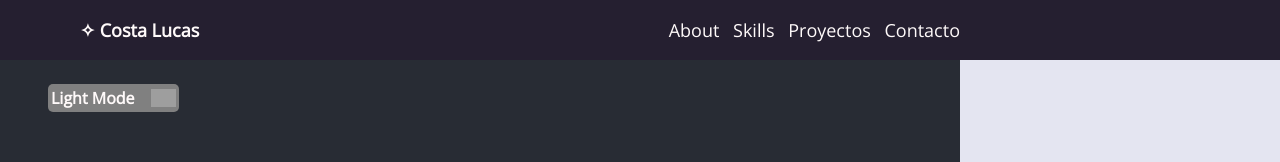
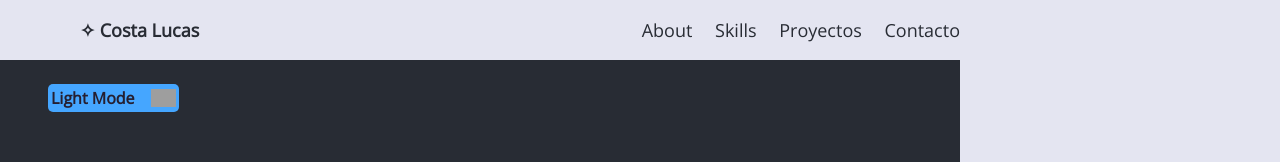
Before and after one commit to GreenCheeseWheel/GreenCheeseWheel.github.io, a React (Create React App) app: page / in a window 1280 px wide. Shown: the top 162 px of the page. Built offline with nearby package versions, Linux system fonts and the light colour scheme; grey boxes are pictures that could not be loaded.

Commit message:
style changes

```diff
--- a/src/components/About.js
+++ b/src/components/About.js
@@ -4,15 +4,13 @@ export default function About(props)
 {
     var styleVal;
 
-    if(window.matchMedia("(min-width: 770px)").matches) {
-        styleVal = {color: `${props.darkmode ? "snow" : "black"}`};
-    } else {
-        styleVal = {color: "snow"};
-    }
+
+    styleVal = {backgroundColor: `${props.darkmode ? "#282c34" : "#e4e5f1"}`, color: `${props.darkmode ? "snow" : "black"}`};
+
 
 
     return (
-        <section className="about section" id="about-section">
+        <section className="about section" id="about-section" style={styleVal}>
             <h2 className="about--title" style={styleVal}>About</h2>
             <h3 className="about--subtitle" style={styleVal}>↓ Conoce acerca de m&iacute; ↓</h3>
             <p className="about--text" style={styleVal}> Además de estar cursando el segundo año de mi carrera, estoy sumamente interesado en el
--- a/src/components/Contacto.js
+++ b/src/components/Contacto.js
@@ -1,22 +1,20 @@
 import React, { useRef, useEffect, useState } from "react"
-import {animated, useSpring} from "react-spring"
 
-const pathAnim = [
-    "M111 -128C142.3 -79.7 165.2 -39.8 176 10.8C186.9 61.5 185.7 123 154.4 173C123 223 61.5 261.5 13.1 248.4C-35.4 235.4 -70.7 170.7 -106 120.7C-141.4 70.7 -176.7 35.4 -177.8 -1.1C-178.8 -37.5 -145.6 -75 -110.3 -123.3C-75 -171.6 -37.5 -230.8 1.2 -232C39.8 -233.2 79.7 -176.3 111 -128",
-    "M145.8 -149.5C192.1 -99.5 235.1 -49.7 227.9 -7.2C220.7 35.4 163.4 70.7 117 102.4C70.7 134 35.4 162 -9.7 171.7C-54.7 181.3 -109.4 172.7 -156.9 141C-204.4 109.4 -244.7 54.7 -247.5 -2.8C-250.3 -60.3 -215.7 -120.7 -168.2 -170.7C-120.7 -220.7 -60.3 -260.3 -5.3 -255C49.7 -249.7 99.5 -199.5 145.8 -149.5"
-]
+
 
 export default function Contacto(props) {
 
     const sectionRef = useRef(null);
 
+    const fontColor = props.darkmode ? "#282c34" : "#e4e5f1";
+    const backColor = props.darkmode ? "#e4e5f1" : "#282c34";
 
     /*
        El siguiente bloque de código se encarga de las animaciones
        de aparición y desaparición de los elementos en pantalla
        según el scroll del usuario
+   */
 
-   */
     useEffect(() => {
 
         const observer = new IntersectionObserver((entries) => {
@@ -32,29 +30,18 @@ export default function Contacto(props) {
 
 
     return (
-        <section className="contacto section" id="contacto-section">
+        <section className="contacto section" id="contacto-section" style={{backgroundColor: backColor,  color: fontColor}}>
             <h2 className="contacto--title">¡Cont&aacute;ctame!</h2>
             <div className="contacto--container">
                 <form ref={sectionRef} action="https://formsubmit.co/thegreencheesewheel@gmail.com" method="POST" className="contacto--form">
-                    <input type="text" placeholder="Nombre" name="name" className="contacto--input"></input>
-                    <input type="email" placeholder="e-mail" name="email" className="contacto--input"></input>
-                    <input type="text" placeholder="Asunto" name="about" className="contacto--input"></input>
-                    <textarea placeholder="Mensaje" name="message" className="contacto--input msg"></textarea>
+                    <input type="text" placeholder="Nombre" name="name" className="contacto--input" style={{color: fontColor}}></input>
+                    <input type="email" placeholder="e-mail" name="email" className="contacto--input" style={{color: fontColor}}></input>
+                    <input type="text" placeholder="Asunto" name="about" className="contacto--input" style={{color: fontColor}}></input>
+                    <textarea placeholder="Mensaje" name="message" className="contacto--input msg" style={{color: fontColor}}></textarea>
+
                     <input type="submit" className="contacto--input contacto--submit"></input>
                 </form>
             </div>
-
-            <svg version="1.1" xmlns="http://www.w3.org/2000/svg" viewBox="0 0 500 500" width="25%" id="blobSvg" >
-                        <defs>
-                        <linearGradient id="gradient" x1="0%" y1="0%" x2="0%" y2="100%">
-                            <stop offset="0%" style={{stopColor: "rgb(238, 205, 163)"}}></stop>
-                            <stop offset="100%" style={{stopColor:  "rgb(239, 98, 159);"}}></stop>
-                        </linearGradient>
-                        </defs>
-                        <path id="blob" fill="url(#gradient)">
-                            <animate attributeName="d" dur="10000ms" repeatCount="indefinite" values="M440.5,320.5Q418,391,355.5,442.5Q293,494,226,450.5Q159,407,99,367Q39,327,31.5,247.5Q24,168,89,125.5Q154,83,219.5,68Q285,53,335.5,94.5Q386,136,424.5,193Q463,250,440.5,320.5Z;M453.78747,319.98894Q416.97789,389.97789,353.96683,436.87838Q290.95577,483.77887,223.95577,447.43366Q156.95577,411.08845,105.64373,365.97789Q54.33169,320.86732,62.67444,252.61056Q71.01719,184.3538,113.01965,135.21007Q155.02211,86.06634,220.52211,66.46683Q286.02211,46.86732,335.5,91.94472Q384.97789,137.02211,437.78747,193.51106Q490.59704,250,453.78747,319.98894Z;M411.39826,313.90633Q402.59677,377.81265,342.92059,407.63957Q283.24442,437.46649,215.13648,432.5428Q147.02853,427.61911,82.23325,380.9572Q17.43796,334.29529,20.45223,250.83809Q23.46649,167.38089,82.5856,115.05707Q141.70471,62.73325,212.19045,63.73015Q282.67618,64.72705,352.67308,84.79839Q422.66998,104.86972,421.43486,177.43486Q420.19974,250,411.39826,313.90633Z;M440.5,320.5Q418,391,355.5,442.5Q293,494,226,450.5Q159,407,99,367Q39,327,31.5,247.5Q24,168,89,125.5Q154,83,219.5,68Q285,53,335.5,94.5Q386,136,424.5,193Q463,250,440.5,320.5Z;"></animate>
-                        </path>
-            </svg>
         </section>
     );
 }
--- a/src/components/Header.js
+++ b/src/components/Header.js
@@ -3,16 +3,18 @@ import React, { useState } from "react"
 export default function Header(props)
 {
 
+    const backColor = props.darkmode ? "#e4e5f1" : "#282c34";
+    const fontColor = props.darkmode ? "#282c34" : "#e4e5f1";
 
     return(
-        <nav className="navbar">
+        <nav className="navbar" style={{backgroundColor: backColor, color: fontColor}}>
             <div className="navbar--title">✧ Costa Lucas</div>
 
             <ul className="navbar--links">
-                <li className="link"><a href="#about-section"> About </a></li>
-                <li className="link"><a href="#skills-section"> Skills </a></li>
-                <li className="link"><a href="#proyectos-section"> Proyectos </a></li>
-                <li className="link"><a href="#contacto-section"> Contacto </a></li>
+                <li className="link"><a style={{color: fontColor}} href="#about-section"> About </a></li>
+                <li className="link"><a style={{color: fontColor}} href="#skills-section"> Skills </a></li>
+                <li className="link"><a style={{color: fontColor}} href="#proyectos-section"> Proyectos </a></li>
+                <li className="link"><a style={{color: fontColor}} href="#contacto-section"> Contacto </a></li>
              </ul>
 
         </nav>
--- a/src/components/Proyectos.js
+++ b/src/components/Proyectos.js
@@ -6,7 +6,10 @@ export default function Proyectos (props)
     const sectionRef = useRef(null);
     const cardsClick = useRef(null);
 
-     /*
+    const fontColor = props.darkmode ? "#e4e5f1" : "#282c34";
+
+
+    /*
         El siguiente bloque de código se encarga de las animaciones
         de aparición y desaparición de los elementos en pantalla
         según el scroll del usuario
@@ -33,9 +36,9 @@ export default function Proyectos (props)
 
 
     return (
-        <section ref={sectionRef} className="proyectos section" id="proyectos-section">
+        <section ref={sectionRef} className="proyectos section" id="proyectos-section" style={{color: fontColor}}>
             <h2 className="proyectos--title">Proyectos</h2>
-            <div className="proyectos--cards">
+            <div className="proyectos--cards" >
                 {cards}
             </div>
         </section>
--- a/src/style.css
+++ b/src/style.css
@@ -96,9 +96,9 @@ header {
     align-items: center;
     justify-content: space-between;
 
-    background-color: #251F30;
+    background-color: #e4e5f1;
+    color: #251F30;
     font-size: 1.3rem;
-    box-shadow: 0 1px 5px 1px aquamarine;
 }
 
 .navbar--title {
@@ -114,11 +114,13 @@ header {
     font-size: large;
     font-weight: lighter;
 
+
 }
 
-.navbar--links li {
+.navbar--links li, .navbar--links li *{
     display: inline;
     margin-left: 0.5em;
+    color: #251F30;
 }
 
 
@@ -142,7 +144,8 @@ header {
     margin-left: 3rem;
     margin-top: 0.5rem;
     margin-bottom: 2rem;
-    background-color: grey;
+    background-color: #45a6ff;
+    color: #251F30;
     border-radius: 5px;
 
     font-weight: bold;
@@ -237,7 +240,13 @@ header {
 
 .about {
     width: 75%;
+    display: flex;
+    flex-direction: column;
+
     margin-bottom: 1rem;
+
+    text-align: center;
+    justify-content: center;
 }
 
 
@@ -386,12 +395,12 @@ header {
 
 
     border: none;
-    border-bottom: 3px solid aquamarine;
+    border-bottom: 3px solid #45a6ff;
     resize: none;
 }
 
 .contacto--input::placeholder {
-    color: snow;
+    color: #577FA3;
     font-weight: bold;
 }
 
@@ -492,7 +501,7 @@ header {
         width: 100%;
         line-height: 1.5rem;
         padding: 15px;
-        border: 2px solid #f2aaff;
+        border: 2px solid #45a6ff;
         background-color: #282c34;
         color: snow;
     }
```
